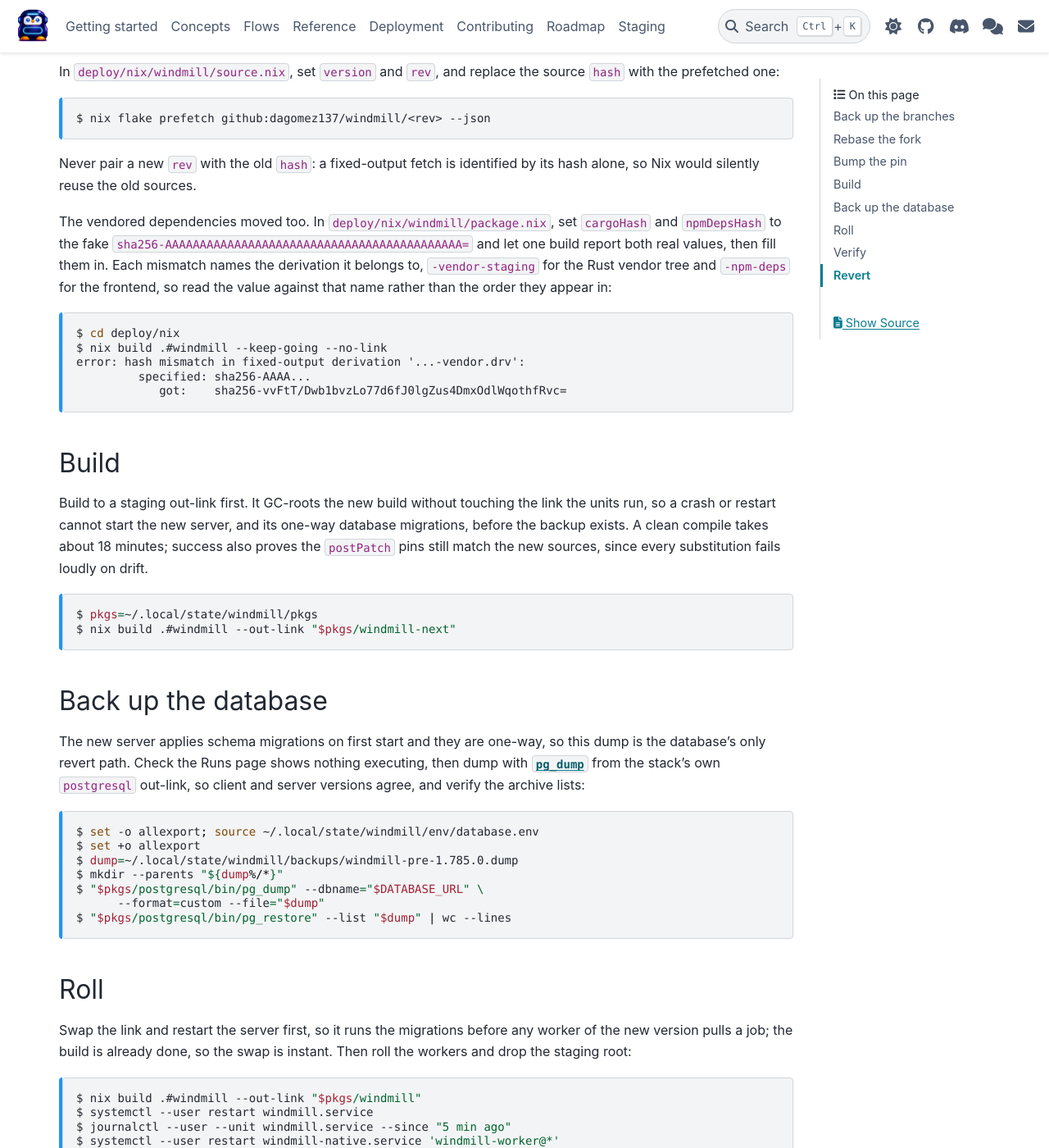
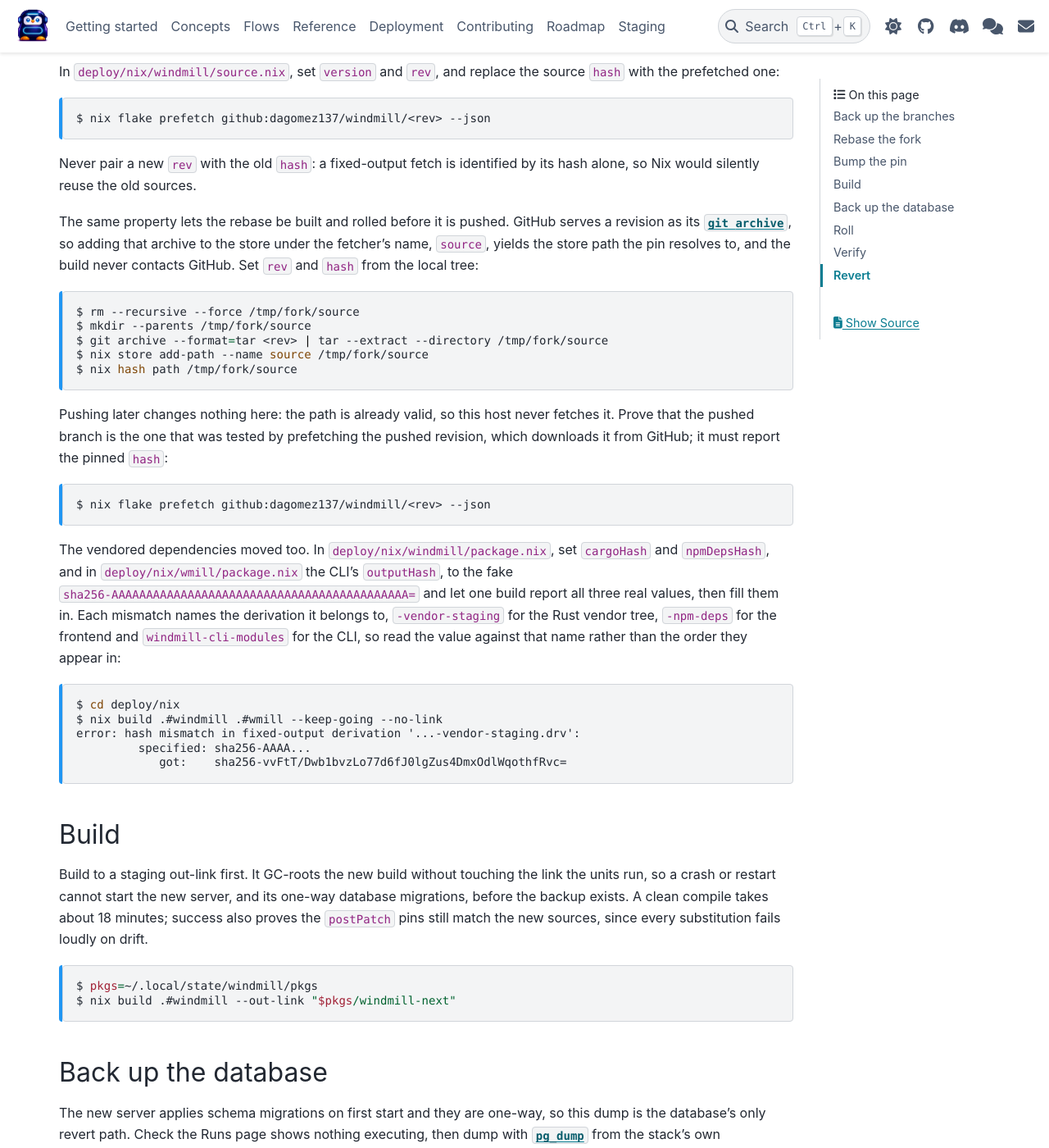
Before and after one commit to dagomez137/kdevops-ng, a Sphinx documentation site: the page built from docs/deployment/upgrade.rst, in a window 1280 px wide and 1400 px high, scrolled down 989 px. Shown: the whole window at 82% size. Built offline with Sphinx 7.4.7 and the PyData theme 0.15.4, drawn with Linux system fonts in a browser that asks for light colours; some of the changed text lies outside the part shown.

Commit message:
docs: build a Windmill upgrade before pushing the fork
A fork maintainer can now test a rebase before pushing it: its git
archive, added to the store, resolves to the same path the GitHub
fetch does, so the later push changes nothing. Users still fetch the
pushed fork from GitHub. The page also missed the CLI's outputHash:
the CLI is a fixed-output derivation, and an unchanged hash had Nix
reuse the previous CLI without a word. The journal check is replaced,
since the server logs no migration it applies.

Assisted-by: LLM
Signed-off-by: Daniel Gomez <da.gomez@kernel.org>

```diff
--- a/docs/conf.py
+++ b/docs/conf.py
@@ -118,6 +118,8 @@ cmd_links = {
     "EnvironmentFile": f"{_SYSTEMD}/systemd.exec.html#EnvironmentFile=",
     "pg_dump": "https://www.postgresql.org/docs/current/app-pgdump.html",
     "pg_restore": "https://www.postgresql.org/docs/current/app-pgrestore.html",
+    "psql": "https://www.postgresql.org/docs/current/app-psql.html",
+    "git archive": "https://git-scm.com/docs/git-archive",
     "make": f"{_MAN7}/make.1.html",
     "git format-patch": f"{_MAN7}/git-format-patch.1.html",
     "git send-email": f"{_MAN7}/git-send-email.1.html",
--- a/docs/deployment/upgrade.rst
+++ b/docs/deployment/upgrade.rst
@@ -63,20 +63,46 @@ replace the source ``hash`` with the prefetched one:
 Never pair a new ``rev`` with the old ``hash``: a fixed-output fetch is
 identified by its hash alone, so Nix would silently reuse the old sources.
 
+The same property lets the rebase be built and rolled before it is pushed.
+GitHub serves a revision as its :cmd:`git archive`, so adding that archive
+to the store under the fetcher's name, ``source``, yields the store path the
+pin resolves to, and the build never contacts GitHub. Set ``rev`` and
+``hash`` from the local tree:
+
+.. code-block:: console
+   :class: cmd-host
+
+   $ rm --recursive --force /tmp/fork/source
+   $ mkdir --parents /tmp/fork/source
+   $ git archive --format=tar <rev> | tar --extract --directory /tmp/fork/source
+   $ nix store add-path --name source /tmp/fork/source
+   $ nix hash path /tmp/fork/source
+
+Pushing later changes nothing here: the path is already valid, so this host
+never fetches it. Prove that the pushed branch is the one that was tested by
+prefetching the pushed revision, which downloads it from GitHub; it must
+report the pinned ``hash``:
+
+.. code-block:: console
+   :class: cmd-host
+
+   $ nix flake prefetch github:dagomez137/windmill/<rev> --json
+
 The vendored dependencies moved too. In
-:src:`deploy/nix/windmill/package.nix`, set ``cargoHash`` and ``npmDepsHash``
-to the fake ``sha256-AAAAAAAAAAAAAAAAAAAAAAAAAAAAAAAAAAAAAAAAAAA=`` and let
-one build report both real values, then fill them in. Each mismatch names the
-derivation it belongs to, ``-vendor-staging`` for the Rust vendor tree and
-``-npm-deps`` for the frontend, so read the value against that name rather
-than the order they appear in:
+:src:`deploy/nix/windmill/package.nix`, set ``cargoHash`` and ``npmDepsHash``,
+and in :src:`deploy/nix/wmill/package.nix` the CLI's ``outputHash``, to the
+fake ``sha256-AAAAAAAAAAAAAAAAAAAAAAAAAAAAAAAAAAAAAAAAAAA=`` and let one build
+report all three real values, then fill them in. Each mismatch names the
+derivation it belongs to, ``-vendor-staging`` for the Rust vendor tree,
+``-npm-deps`` for the frontend and ``windmill-cli-modules`` for the CLI, so
+read the value against that name rather than the order they appear in:
 
 .. code-block:: console
    :class: cmd-host
 
    $ cd deploy/nix
-   $ nix build .#windmill --keep-going --no-link
-   error: hash mismatch in fixed-output derivation '...-vendor.drv':
+   $ nix build .#windmill .#wmill --keep-going --no-link
+   error: hash mismatch in fixed-output derivation '...-vendor-staging.drv':
             specified: sha256-AAAA...
                got:    sha256-vvFtT/Dwb1bvzLo77d6fJ0lgZus4DmxOdlWqothfRvc=
 
@@ -129,14 +155,18 @@ root:
 
    $ nix build .#windmill --out-link "$pkgs/windmill"
    $ systemctl --user restart windmill.service
-   $ journalctl --user --unit windmill.service --since "5 min ago"
+   $ "$pkgs/postgresql/bin/psql" --dbname="$DATABASE_URL" --command \
+         'SELECT max(version), bool_and(success) FROM _sqlx_migrations'
    $ systemctl --user restart windmill-native.service 'windmill-worker@*'
    $ rm "$pkgs/windmill-next"
 
-The journal shows each migration apply. Instance settings and worker groups
-live in the database and the unit drop-ins, so they carry over untouched.
-``windmill-extra`` is an independent package; rebuild it separately only
-when the LSP gateway should track the same sources.
+The :cmd:`psql` query must report the release's last migration as the newest
+applied version (the highest-numbered file under ``backend/migrations``) and
+every migration as successful. The server logs each migration it applies, but
+the table is the record that outlasts the journal. Instance settings and worker
+groups live in the database and the unit drop-ins, so they carry over untouched.
+``windmill-extra`` is an independent package; rebuild it separately only when
+the LSP gateway should track the same sources.
 
 Verify
 ======
```
